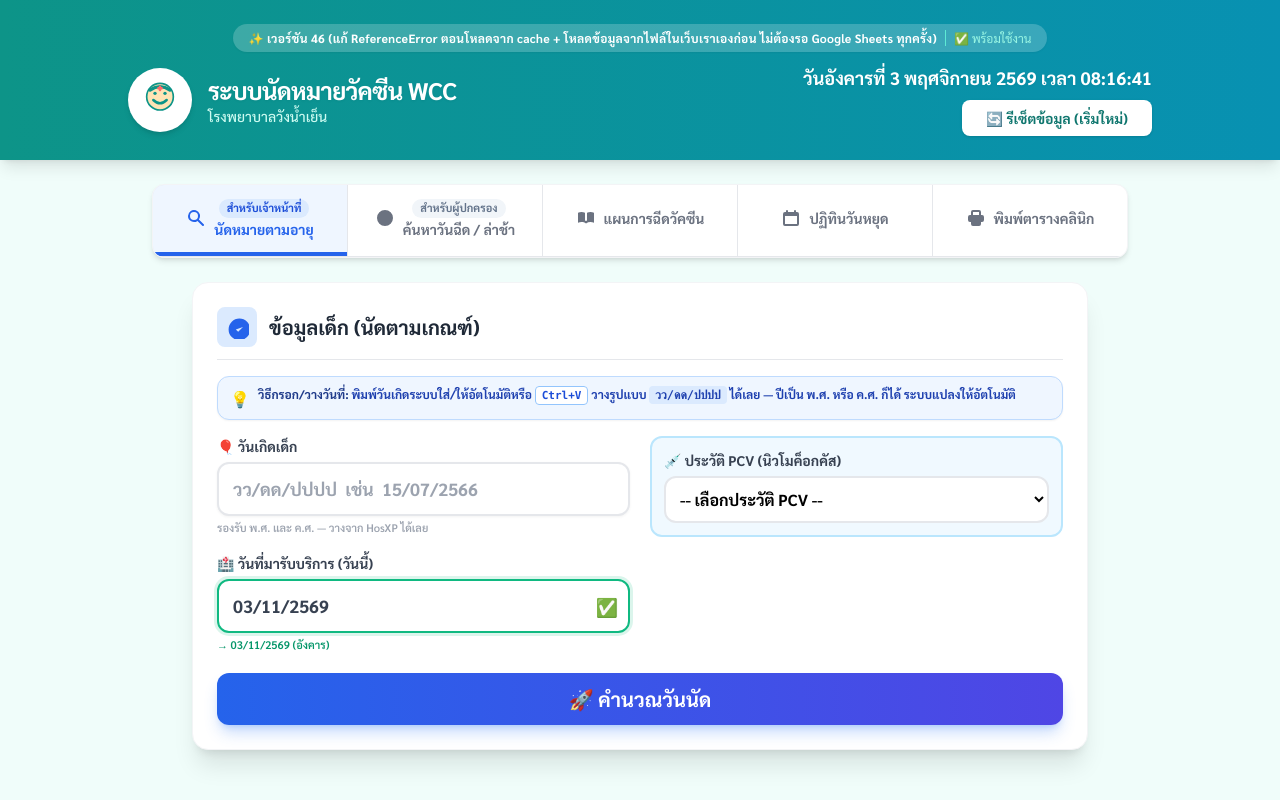
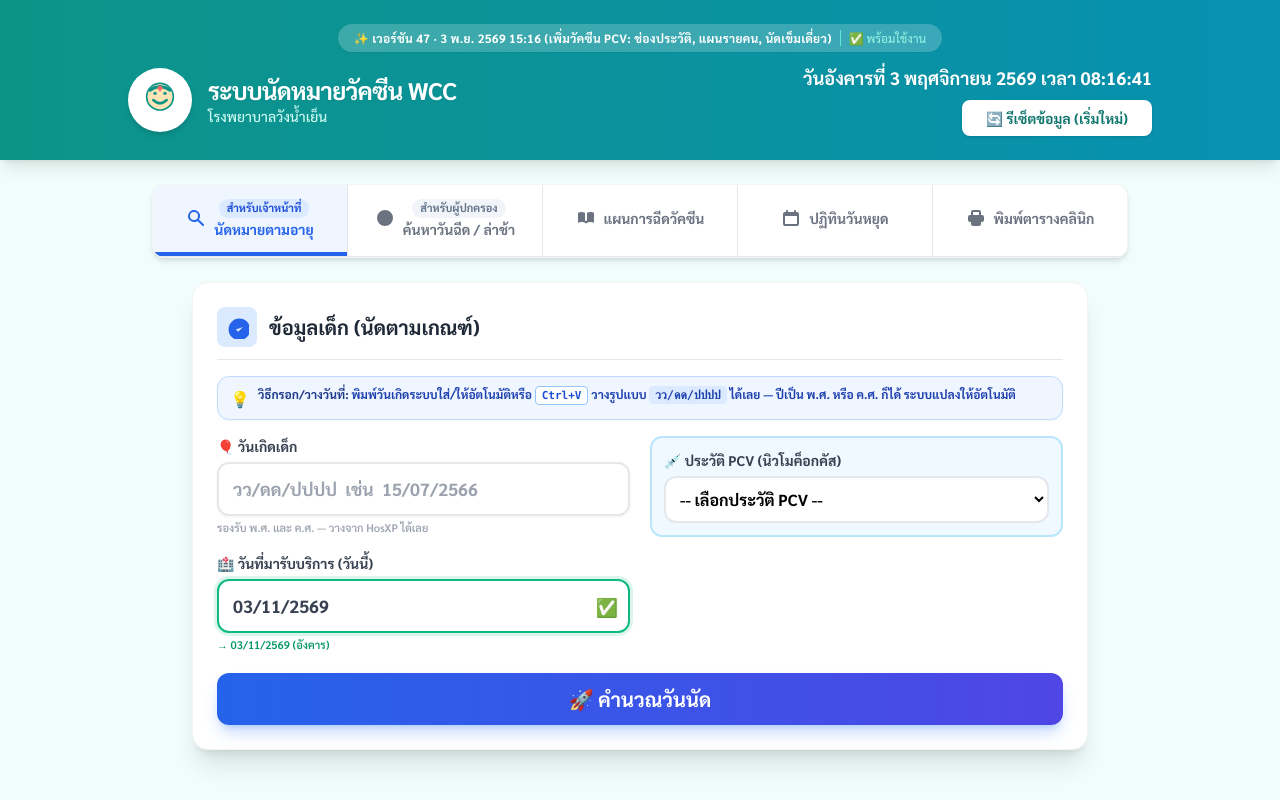
Before and after one commit to preeniin/wnyhos_wcc-vaccine, a plain HTML site: page index.html in a window 1280 px wide. Drawn offline with nearby package versions, Linux system fonts and the light colour scheme.

Commit message:
Bump visible version to 47 (PCV)
Co-Authored-By: Claude Sonnet 5.5 <noreply@anthropic.com>

```diff
--- a/index.html
+++ b/index.html
@@ -277,7 +277,7 @@
    <div class="max-w-5xl mx-auto">
     <div class="text-center mb-3">
      <div class="inline-flex flex-wrap items-center justify-center gap-x-2 gap-y-1 max-w-full bg-white bg-opacity-20 rounded-2xl md:rounded-full px-3 md:px-4 py-1.5 shadow-sm">
-      <span class="text-white text-[11px] md:text-xs font-bold tracking-wide">✨ เวอร์ชัน 46 (แก้ ReferenceError ตอนโหลดจาก cache + โหลดข้อมูลจากไฟล์ในเว็บเราเองก่อน ไม่ต้องรอ Google Sheets ทุกครั้ง)</span>
+      <span class="text-white text-[11px] md:text-xs font-bold tracking-wide">✨ เวอร์ชัน 47 · 3 พ.ย. 2569 15:16 (เพิ่มวัคซีน PCV: ช่องประวัติ, แผนรายคน, นัดเข็มเดี่ยว)</span>
       <span class="text-teal-100 text-[11px] md:text-xs md:border-l md:border-teal-300 md:pl-2" id="syncStatus">กำลังเชื่อมต่อฐานข้อมูล...</span>
      </div>
     </div>
```
